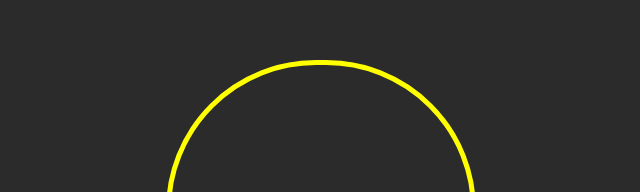
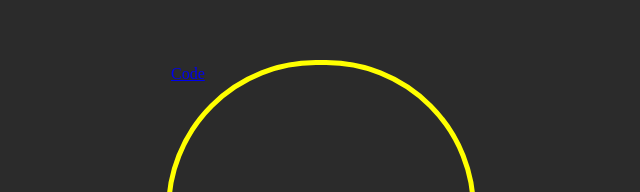
Before and after one commit to varunS36/analog_clock_JS, a plain HTML site: page index.html in a window 1280 px wide. Shown: the part 193-385 px from the top of the page, 319-959 px from the left. Drawn offline with Linux system fonts and the light colour scheme.

Commit message:
Update index.html

```diff
--- a/index.html
+++ b/index.html
@@ -53,6 +53,7 @@
 
 <body>
     <div class="clock">
+        <a href="https://varuns36.github.io/analog_clock_JS/">Code</a>
         <div id="seconds-hand"></div>
         <div id="minutes-hand"></div>
         <div id="hours-hand"></div>
```
